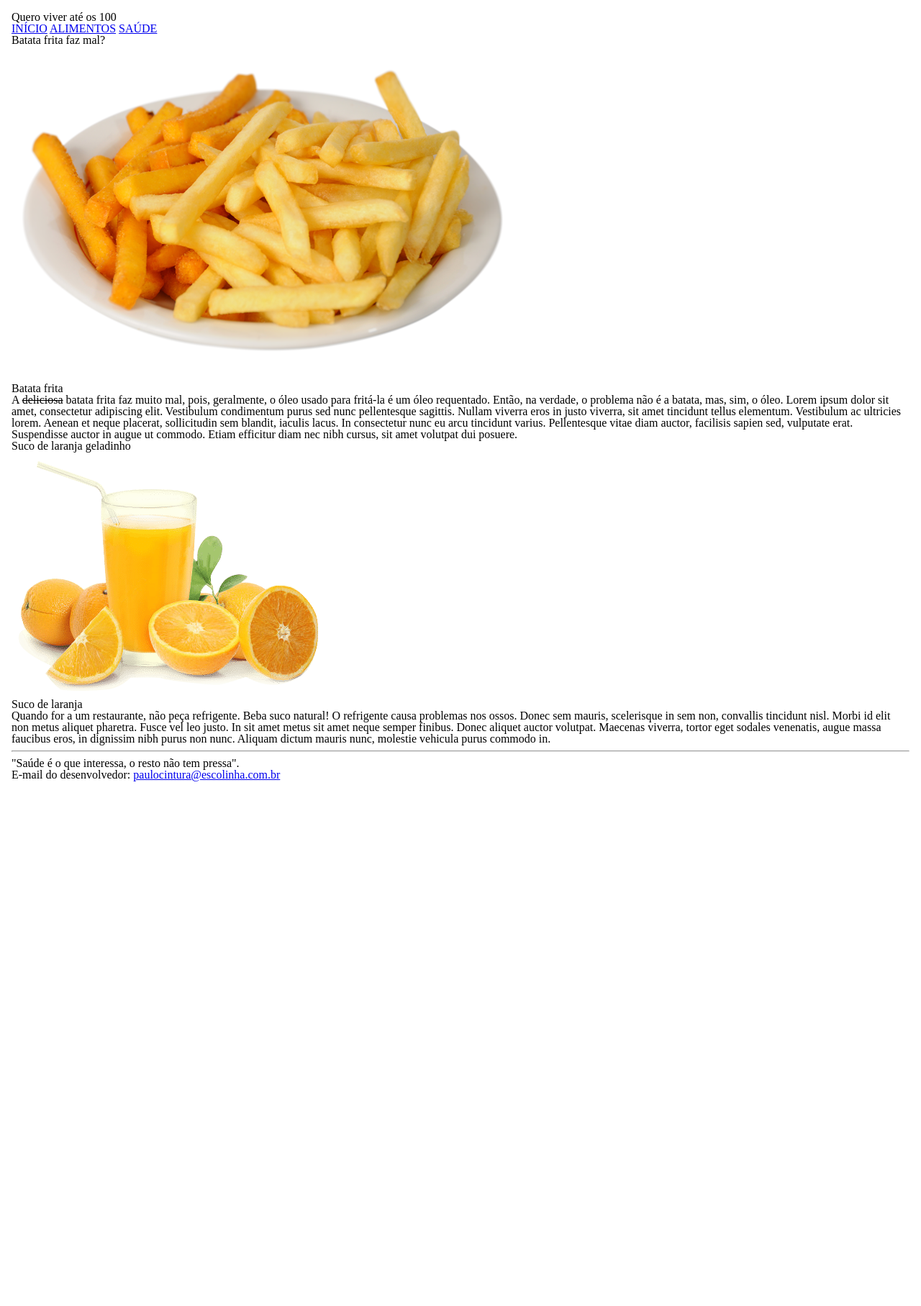
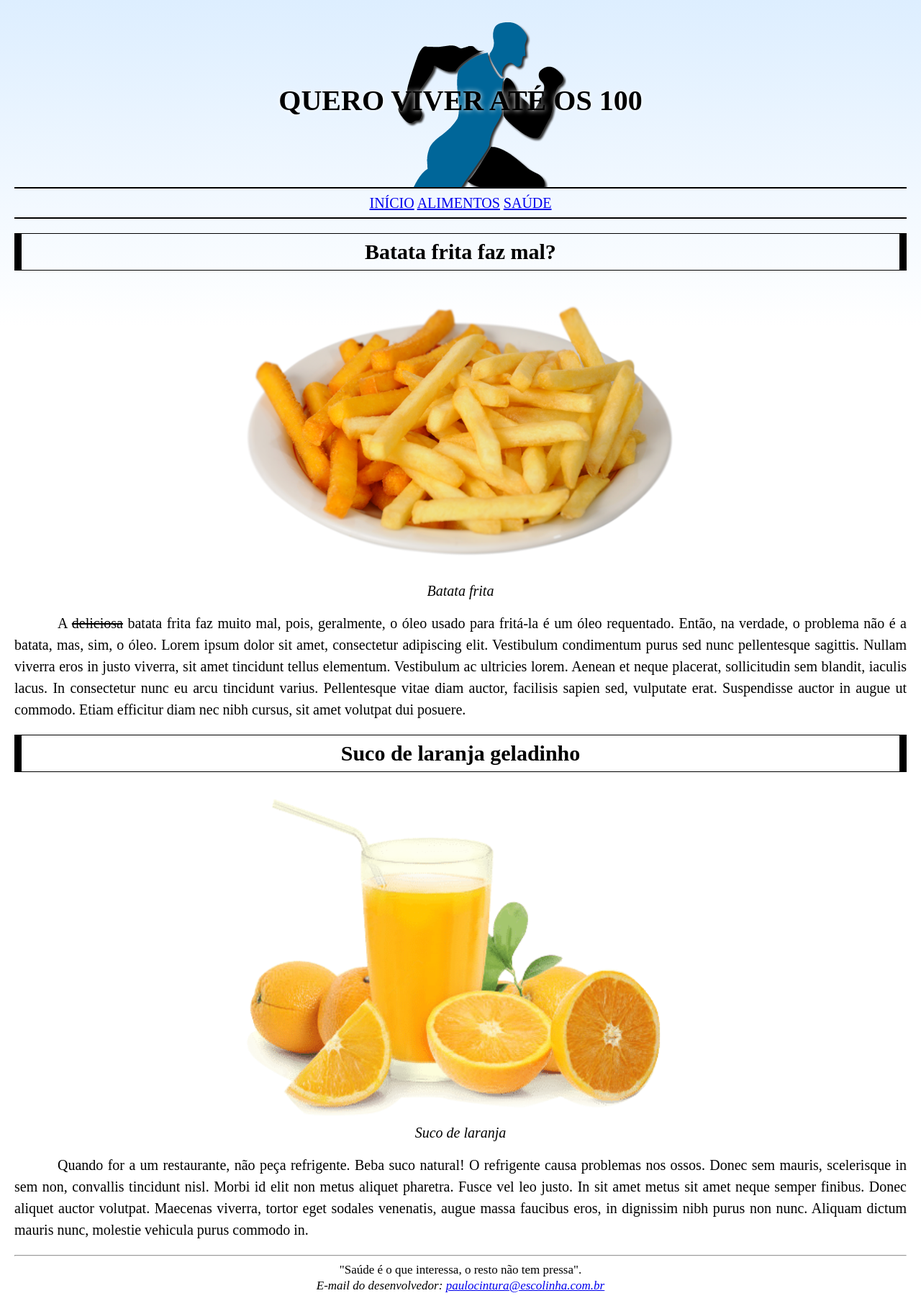
Before and after one commit to fernandakagami/Hello-world, a PHP site: page /html/projeto4/index.html in a window 1280 px wide. Shown: the whole page at 72% size. Before the commit the page ends 1086 px from the top, so only its background shows below. Run offline with PHP 8.4, Linux system fonts and the light colour scheme.

Commit message:
Learning how to program

```diff
--- a/html/projeto4/css/estilo.css
+++ b/html/projeto4/css/estilo.css
@@ -1,4 +1,81 @@
 body{
   padding: 1em;
+  background: white linear-gradient(#ddeeff, white 25%);
+  font-size: 20px;
+}
+
+body > header{
+  padding: 5em 0;
+  background: url('../img/corredor.png') no-repeat 45% top;
+}
+
+header{
+  padding: 0.5em 0;
+  text-align: center;
+}
+
+h1{
+  font-size: 2em;
+  font-weight: bold;
+  text-transform: uppercase;
+  text-shadow: 0px 0px 7px white;
+}
+
+nav{
+  padding: 10px 0;
+  border-top: 2px solid black;
+  border-bottom:2px solid black;
+  margin-bottom: 1em;
+  text-align: center;
+}
+
+article{
+  margin-bottom: 1em;
+}
+
+article > header{
+  border-top: 1px solid black;
+  border-bottom:1px solid black;
+  border-left: 10px solid black;
+  border-right: 10px solid black;
+  margin-bottom: 1em;
+}
+
+h2{
+  font-size:1.5em;
+  font-weight: bold;
+}
+
+figure{
+  margin-bottom: 1em;
+  text-align: center;
+}
+
+figure > img{
+  width: 50%
+}
+
+figcaption{
+  font-style: italic;
+}
+
+p{
+  margin-bottom: 1em;
+  text-align: justify;
+  text-indent: 3em;
+  line-height: 1.5em;
+}
+
+footer{
+  text-align: center;
+  font-size: 0.85em;
+}
+
+blockquote{
+  margin-bottom: 0.25em;
+}
+
+address{
+  font-style: italic;
 
 }
```
